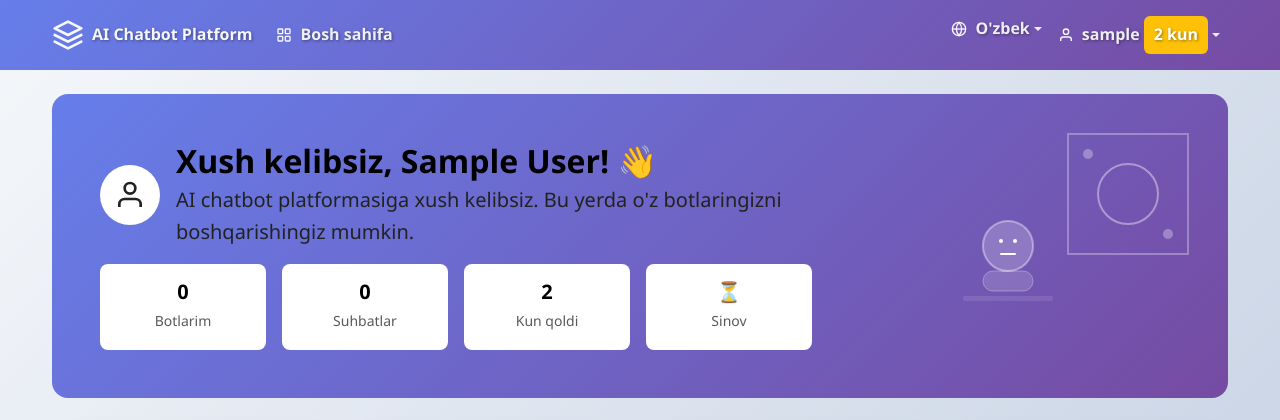
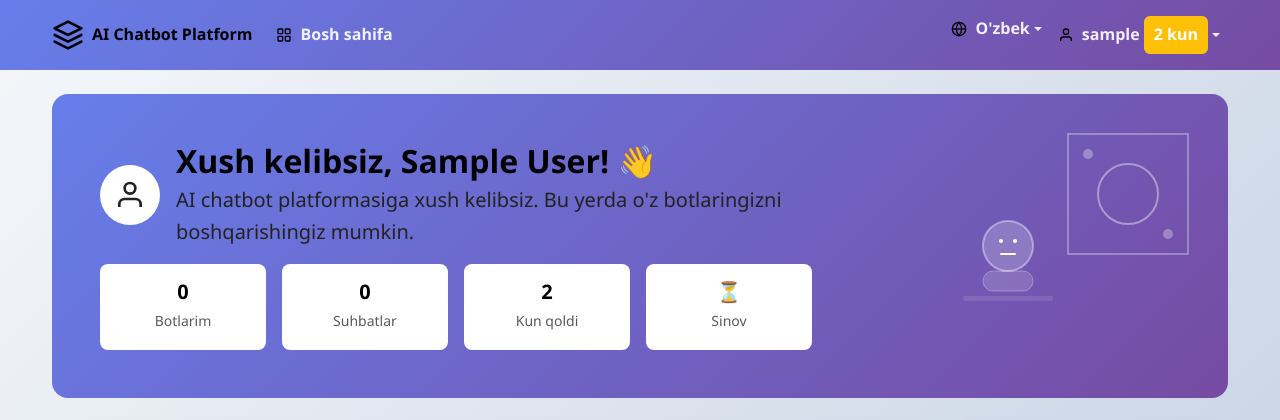
Before and after one commit to akramjon10000/ChatbotBuilder, a Flask app: page /dashboard in a window 1280 px wide. Shown: the top 420 px of the page. Run offline with Flask 3, Linux system fonts and the light colour scheme; the visitor is signed in with stand-in values (Sample User, id 1); data that the repository does not hold is empty; some libraries are stand-ins or nearby versions.

Commit message:
Update navigation text color to black for better contrast
Modify the CSS for navigation elements in `static/css/style.css` to change text color to black and remove text shadow for improved readability.

Replit-Commit-Author: Agent
Replit-Commit-Session-Id: 84214bbe-f469-44a4-b82e-c1fd74a7d538
Replit-Commit-Checkpoint-Type: full_checkpoint
Replit-Commit-Screenshot-Url: https://storage.googleapis.com/screenshot-production-us-central1/b810507e-d0ca-41f2-847c-f77f567690b4/84214bbe-f469-44a4-b82e-c1fd74a7d538/EICGZHX

```diff
--- a/static/css/style.css
+++ b/static/css/style.css
@@ -78,9 +78,9 @@ a:hover {
 
 /* Navigation text fixes */
 .navbar * {
-    color: rgba(255, 255, 255, 0.95) !important;
+    color: #000000 !important;
     font-weight: 600 !important;
-    text-shadow: 1px 1px 3px rgba(0, 0, 0, 0.4);
+    text-shadow: none;
 }
 
 /* Card content visibility */
```
